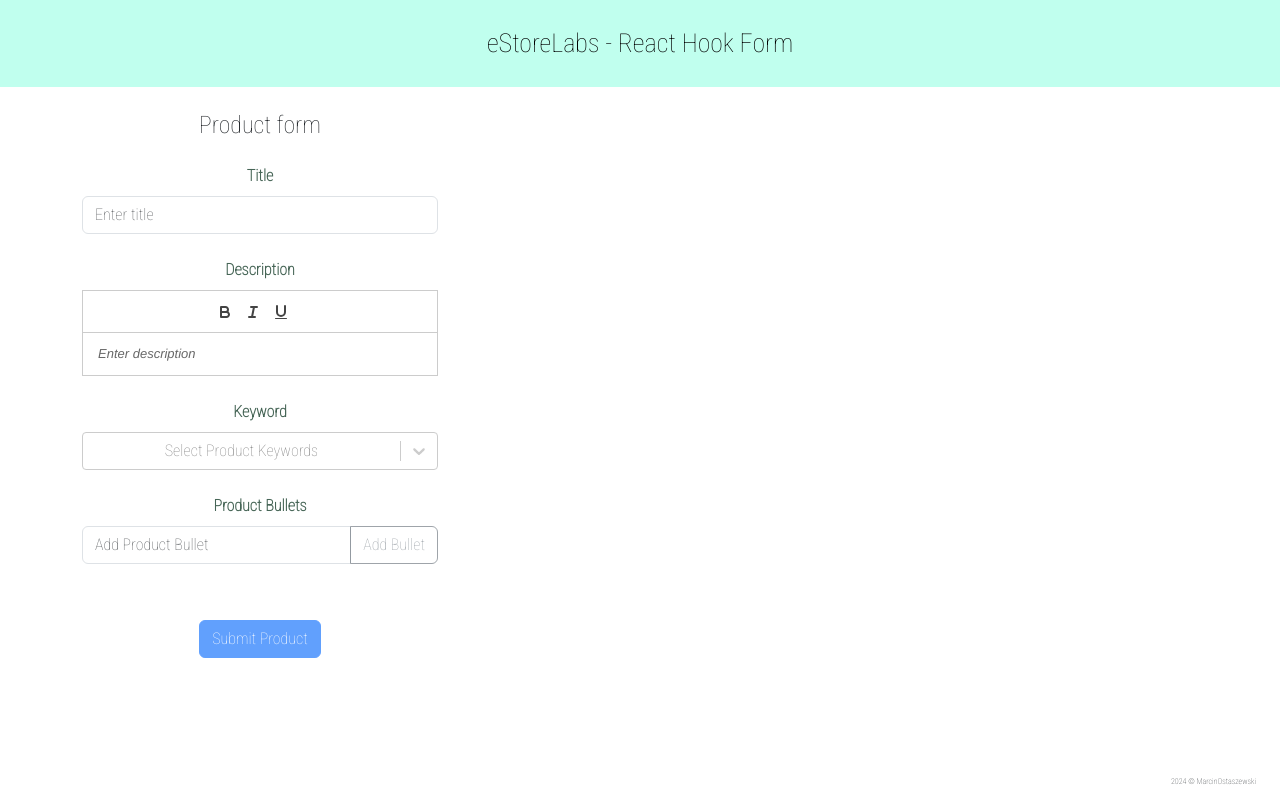
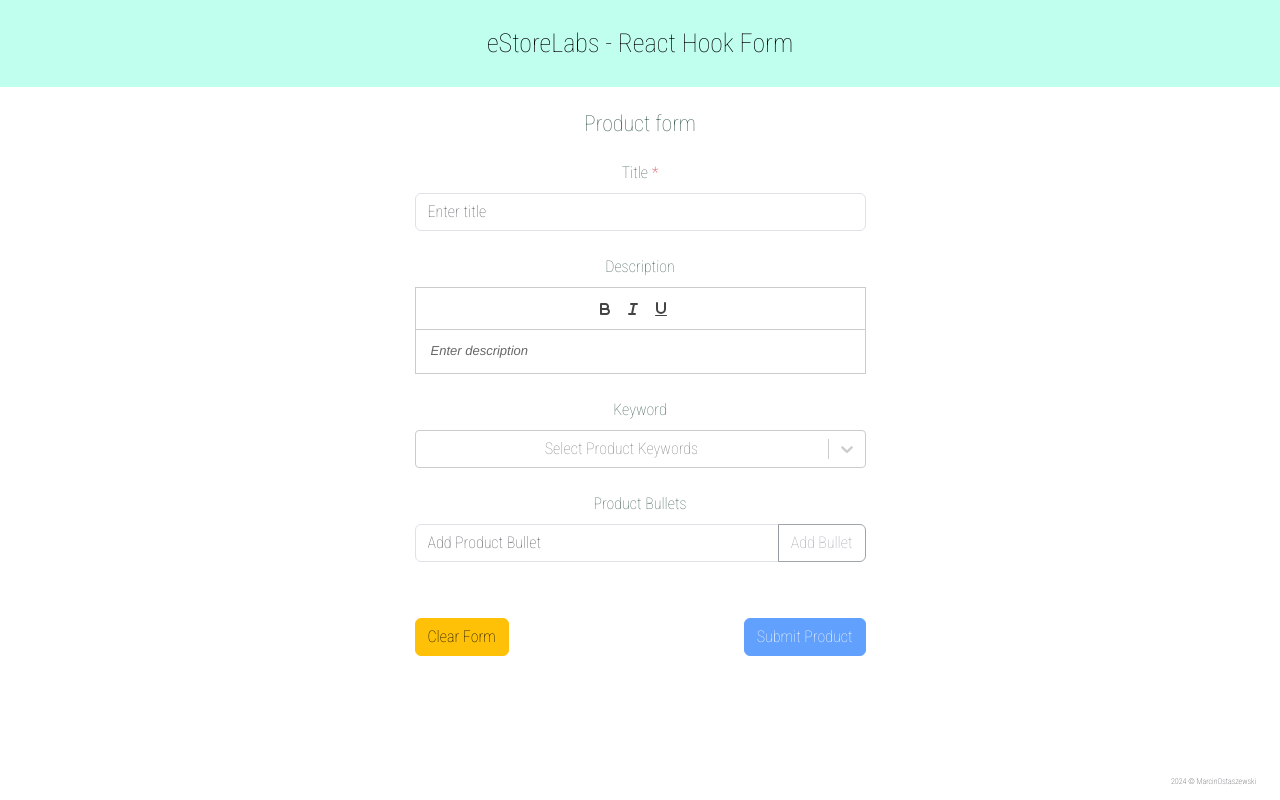
Before and after one commit to MarcinOstaszewski/product-form, a React (Create React App) app: page / in a window 1280 px wide. Built offline with nearby package versions, Linux system fonts and the light colour scheme.

Commit message:
ProductForm - add Clear form button; styling improvements;

```diff
--- a/public/index.html
+++ b/public/index.html
@@ -26,7 +26,7 @@
     -->
     <link rel="preconnect" href="https://fonts.googleapis.com">
     <link rel="preconnect" href="https://fonts.gstatic.com" crossorigin>
-    <link href="https://fonts.googleapis.com/css2?family=Roboto+Condensed:ital,wght@0,100,400,700;1,100,400,700&display=swap" rel="stylesheet">
+    <link href="https://fonts.googleapis.com/css2?family=Roboto+Condensed:ital,wght@0,100,400;1,100,400&display=swap" rel="stylesheet">
   </head>
   <body>
     <noscript>You need to enable JavaScript to run this app.</noscript>
--- a/src/App.css
+++ b/src/App.css
@@ -23,22 +23,30 @@
   color: #000;
   padding: 24px 0;
   background-color: var(--color-main);
+  font-weight: 100;
+}
+
+.form-header {
+  color:  var(--color-dark);
+  font-weight: 100;
+  font-size: calc(6px + 2vmin);
 }
 
 .form-label {
   color: var(--color-dark);
-  font-weight: 700;
-}
-
-.error-message {
-  display: block;
-  color: #a00;
-  font-size: 0.9em;
-  padding: .33em;
+  font-weight: 400;
 }
 
 .bullet-text-edit-input {
   background-color: none;
+}
+
+.submit-button .visible-when-hovered {
+  display: none;
+}
+
+.submit-button:hover .visible-when-hovered {
+  display: block;
 }
 
 footer {
--- /dev/null
+++ b/src/components/Form/ClearButton.jsx
@@ -0,0 +1,15 @@
+import React from "react";
+import { Button } from "react-bootstrap";
+
+export const ClearButton = ({ clearForm }) => {
+
+  return (
+      <Button
+        className="btn btn-warning"
+        type="button"
+        onClick={clearForm}
+      >
+        Clear Form
+      </Button>
+  );
+};
--- a/src/components/Form/CreatableSelect.jsx
+++ b/src/components/Form/CreatableSelect.jsx
@@ -1,25 +1,25 @@
 import React from "react";
+import Select from "react-select";
 import { Form, InputGroup } from "react-bootstrap";
-import Select from 'react-select';
-
-const keywordsOptions = [
-  {label: 'New', value: 'New'},
-  {label: 'Classic', value: 'Classic'},
-  {label: 'Modern', value: 'Modern'},
-  {label: 'Futuristic', value: 'Futuristic'},
-];
+import { keywordsOptions } from "../../constants/constants";
 
 export const CreatableSelect = (
-  { onOptionChange }
+  { onOptionChange, selectedOptions }
 ) => {
+  const handleOptionChange = (value) => {
+    onOptionChange(value);
+  };
+
   return (
     <>
       <Form.Label>Keyword</Form.Label>
       <InputGroup className="mb-4">
         <Select
           isClearable
-          onChange={onOptionChange}
+          isMulti
+          onChange={handleOptionChange}
           placeholder="Select Product Keywords"
+          value={selectedOptions}
           name="keywords"
           options={keywordsOptions}
           className="basic-multi-select w-100"
--- /dev/null
+++ b/src/components/Form/FormButtons.jsx
@@ -0,0 +1,12 @@
+import React from "react";
+import { ClearButton, SubmitButton } from "./";
+import { FormGroup } from "react-bootstrap";
+
+export const FormButtons = ({ title, clearForm }) => {
+  return (
+    <FormGroup className="d-flex justify-content-between align-items-start mb-4">
+      <ClearButton clearForm={clearForm} />
+      <SubmitButton isDisabled={title.length === 0} />
+    </FormGroup>
+  );
+};
--- a/src/components/Form/ProductForm.jsx
+++ b/src/components/Form/ProductForm.jsx
@@ -1,7 +1,8 @@
 import React, { useState } from "react";
 import { Form, FormGroup } from "react-bootstrap";
-import { Bullets, Description, TitleInput, SubmitButton } from "./";
+import { Bullets, Description, TitleInput } from "./";
 import { CreatableSelect } from "./CreatableSelect";
+import { FormButtons } from "./FormButtons";
 
 export const ProductForm = () => {
   const [title, setTitle] = useState("");
@@ -9,9 +10,11 @@
   const [description, setDescription] = useState("");
   const [bulletText, setBulletText] = useState("");
   const [bullets, setBullets] = useState([]);
-  const [keyword, setKeyword] = useState("");
+  const [keyword, setKeywords] = useState([]);
   const [nextId, setNextId] = useState({ id: 1 });
   const [editedBulletId, setEditedBulletId] = useState(0);
+  const [selectedOptions, setSelectedOptions] = useState([]);
+
   const handleSubmit = (e) => {
     e.preventDefault();
     if (!error) {
@@ -22,11 +25,10 @@
         bullets,
       });
     } else {
-      console.log("Can't submit with errors!");
+      console.log("Can't submit form with errors!");
     }
   };
-  const handleChange = (e) => {
-    const value = e.target.value;
+  const handleChange = (value) => {
     setTitle(value);
     setError(value.length < 1 ? "Product Title is required!" : "");
   };
@@ -57,13 +59,23 @@
     );
     setEditedBulletId(0);
   };
-  const onOptionChange = (option) => {
-    setKeyword(option?.label || "");
+  const onOptionChange = (options) => {
+    const labels = options.map((option) => option.label);
+    setKeywords(labels || []);
+    setSelectedOptions(options);
+  };
+  const clearForm = () => {
+    setTitle("");
+    setDescription("");
+    setBullets([]);
+    setBulletText("");
+    setNextId({ id: 1 });
+    onOptionChange([]);
   };
 
   return (
     <>
-      <h4 className="my-4">Product form</h4>
+      <h4 className="my-4 form-header">Product form</h4>
       <Form onSubmit={handleSubmit} id="product-form" role="form">
         <FormGroup>
           <TitleInput title={title} onChange={handleChange} error={error} />
@@ -71,7 +83,10 @@
             description={description}
             setDescription={setDescription}
           />
-          <CreatableSelect onOptionChange={onOptionChange} />
+          <CreatableSelect
+            onOptionChange={onOptionChange}
+            selectedOptions={selectedOptions}
+          />
           <Bullets
             bullets={bullets}
             bulletText={bulletText}
@@ -83,7 +98,7 @@
             setEditedBulletId={setEditedBulletId}
             setNewBulletText={setNewBulletText}
           />
-          <SubmitButton isDisabled={title.length === 0} />
+          <FormButtons title={title} clearForm={clearForm} />
         </FormGroup>
       </Form>
     </>
--- a/src/components/Form/SubmitButton.jsx
+++ b/src/components/Form/SubmitButton.jsx
@@ -1,10 +1,9 @@
-import React from 'react';
-import { Button } from 'react-bootstrap';
+import React from "react";
+import { Button } from "react-bootstrap";
 
-export const SubmitButton = (
-  { isDisabled }
-) => {
+export const SubmitButton = ({ isDisabled }) => {
   return (
+    <div className="submit-button d-block">
       <Button
         className="btn btn-primary btn-large"
         type="submit"
@@ -12,5 +11,9 @@
       >
         Submit Product
       </Button>
+      {isDisabled && (
+        <p className="text-danger visible-when-hovered">Title is required!</p>
+      )}
+    </div>
   );
-}
+};
--- a/src/components/Form/TitleInput.jsx
+++ b/src/components/Form/TitleInput.jsx
@@ -1,21 +1,24 @@
 import React from "react";
 import { Form, FormControl, FormGroup } from "react-bootstrap";
 
-export const TitleInput = (
-  { title, onChange, error }
-) => {
+export const TitleInput = ({ title, onChange, error }) => {
+  const handleChange = (e) => {
+    onChange(e.target.value);
+  };
   return (
-    <FormGroup>
-      <Form.Label>Title</Form.Label>
+    <FormGroup className="mb-4">
+      <Form.Label>
+        Title <span className="text-danger">*</span>
+      </Form.Label>
       <FormControl
         type="text"
         name="title"
-        className="form-control mb-4"
+        className="form-control"
         placeholder="Enter title"
-        onChange={onChange}
+        onChange={handleChange}
         value={title}
       />
-      {error && <span className="error-message">{error}</span>}
+      {error && <p className="text-danger mt-1">{error}</p>}
     </FormGroup>
   );
-}
+};
--- a/src/components/Form/index.jsx
+++ b/src/components/Form/index.jsx
@@ -1,11 +1,7 @@
 import { Bullets } from "./Bullets";
 import { Description } from "./Description";
 import { TitleInput } from "./TitleInput";
-import { SubmitButton } from './SubmitButton'
+import { SubmitButton } from "./SubmitButton";
+import { ClearButton } from "./ClearButton";
 
-export {
-    Bullets,
-    Description,
-    TitleInput,
-    SubmitButton
-};
+export { Bullets, Description, TitleInput, SubmitButton, ClearButton };
--- a/src/pages/MainPage.jsx
+++ b/src/pages/MainPage.jsx
@@ -9,11 +9,9 @@
       </header>
       <main>
         <Container>
-          <Row>
-            <Col xs={12} md={6} xl={4}>
+          <Row className="d-flex justify-content-center">
+            <Col xs={12} md={6} lg={5}>
               <ProductForm />
-            </Col>
-            <Col xs={12} md={6} xl={4}>
             </Col>
           </Row>
         </Container>
```
Lines whose indentation alone changed are shown as unchanged.
